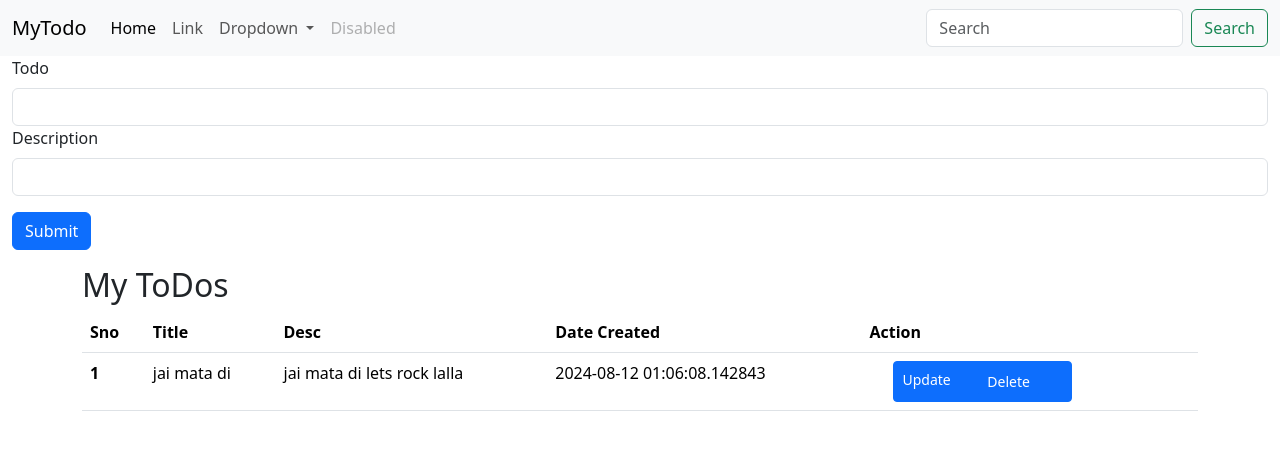
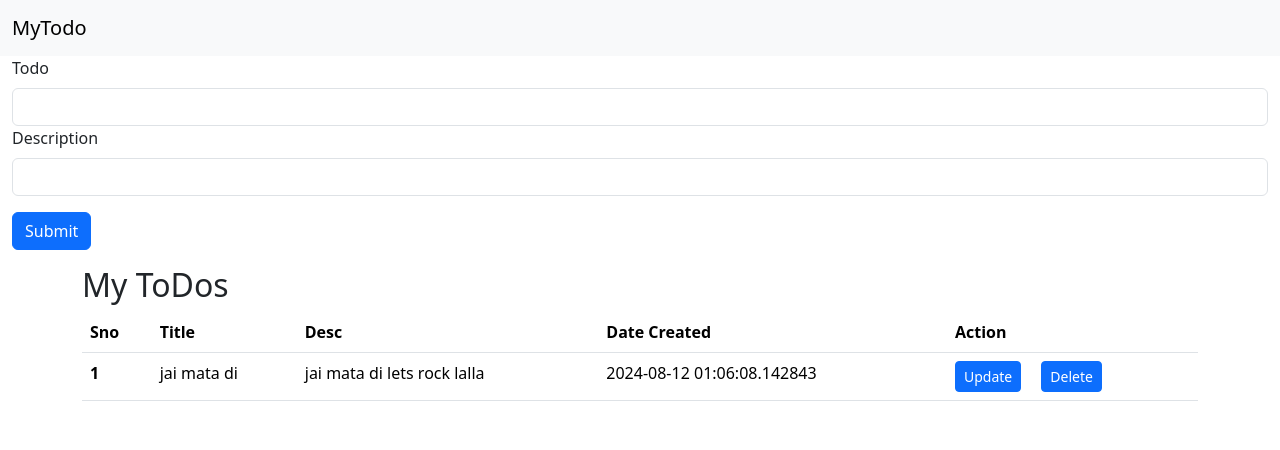
Before and after one commit to bg20061220/Bucket-List-, a Flask app: page / in a window 1280 px wide. Shown: the top 450 px of the page. Run offline with Flask 3, Linux system fonts and the light colour scheme.

Commit message:
FInal Version
Project Completed

```diff
--- a/templates/index.html
+++ b/templates/index.html
@@ -18,37 +18,7 @@
                 aria-label="Toggle navigation">
                 <span class="navbar-toggler-icon"></span>
             </button>
-            <div class="collapse navbar-collapse" id="navbarSupportedContent">
-                <ul class="navbar-nav me-auto mb-2 mb-lg-0">
-                    <li class="nav-item">
-                        <a class="nav-link active" aria-current="page" href="#">Home</a>
-                    </li>
-                    <li class="nav-item">
-                        <a class="nav-link" href="#">Link</a>
-                    </li>
-                    <li class="nav-item dropdown">
-                        <a class="nav-link dropdown-toggle" href="#" role="button" data-bs-toggle="dropdown"
-                            aria-expanded="false">
-                            Dropdown
-                        </a>
-                        <ul class="dropdown-menu">
-                            <li><a class="dropdown-item" href="#">Action</a></li>
-                            <li><a class="dropdown-item" href="#">Another action</a></li>
-                            <li>
-                                <hr class="dropdown-divider">
-                            </li>
-                            <li><a class="dropdown-item" href="#">Something else here</a></li>
-                        </ul>
-                    </li>
-                    <li class="nav-item">
-                        <a class="nav-link disabled" aria-disabled="true">Disabled</a>
-                    </li>
-                </ul>
-                <form class="d-flex" role="search">
-                    <input class="form-control me-2" type="search" placeholder="Search" aria-label="Search">
-                    <button class="btn btn-outline-success" type="submit">Search</button>
-                </form>
-            </div>
+
         </div>
     </nav>
     <div class="container-fluid">
@@ -93,11 +63,13 @@
                     <td>{{todo.title}}</td>
                     <td>{{todo.desc}}</td>
                     <td>{{todo.date_created}}</td>
-                    <td><a href="/update/{{todo.sno}}" type="button" class="btn btn-primary btn-sm mx-4">Update</button>
+                    <td>
+                        <a href="/update/{{todo.sno}}" type="button" class="btn btn-primary btn-sm me-3">Update</a>
                         <form action="/delete/{{ todo.sno }}" method="POST" style="display:inline;">
-                            <button type="submit" class="btn btn-primary btn-sm mx-4" >Delete</button>
+                            <button type="submit" class="btn btn-primary btn-sm">Delete</button>
                         </form>
                     </td>
+
                   </tr>
                   {% endfor %}
             </tbody>
```
